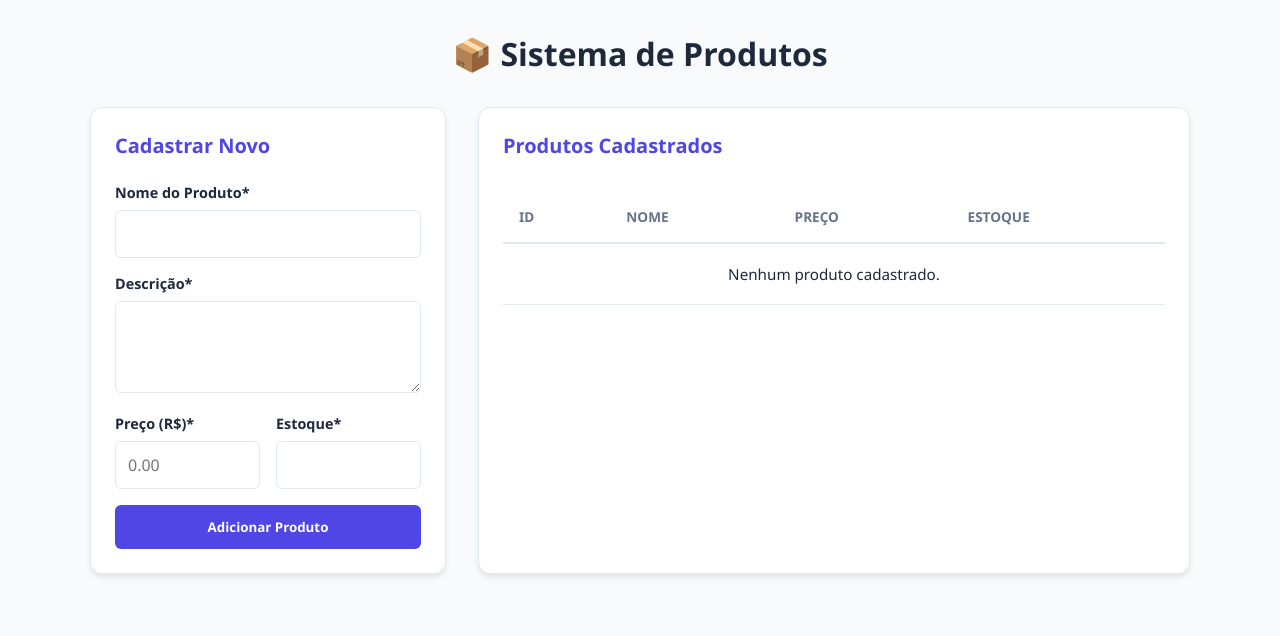
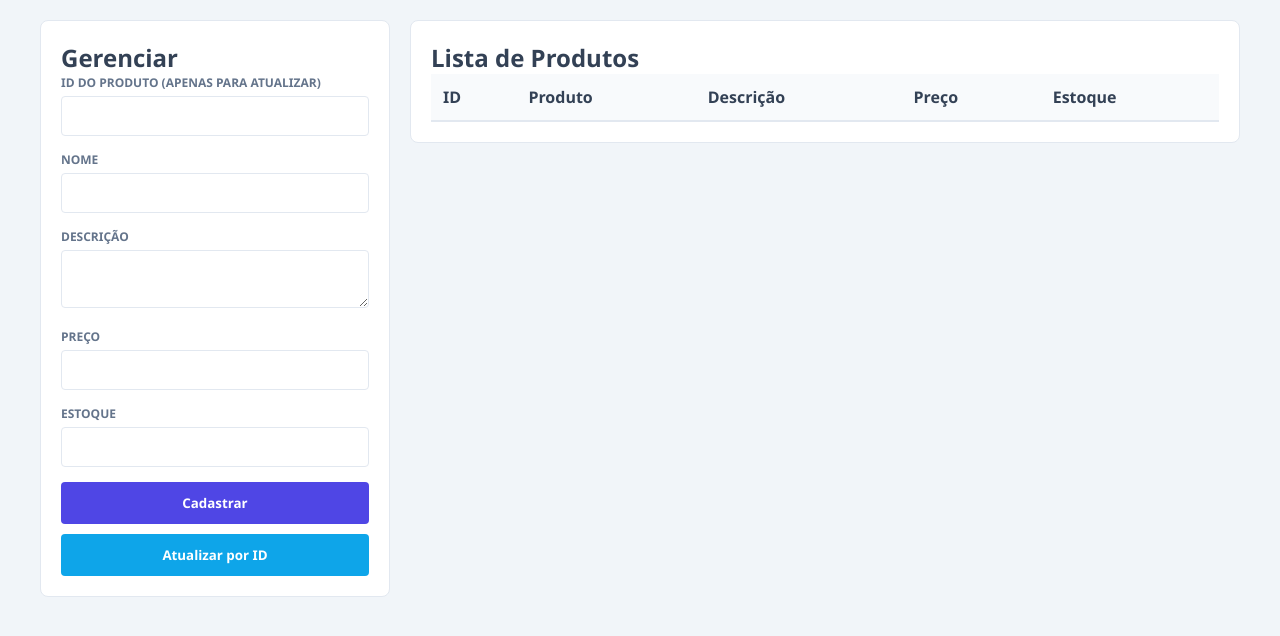
Before and after one commit to LucasLiaw25/L-Essense, a PHP site: page /dashboard.php in a window 1280 px wide. Shown: the top 636 px of the page. Run offline with PHP 8.4, Linux system fonts and the light colour scheme; lists and menus that the app fills with data are empty.

Commit message:
feat: Lógica de edição de produtos

```diff
--- a/liaw/dashboard.php
+++ b/liaw/dashboard.php
@@ -25,23 +25,50 @@ function addProduct(Product $product) {
     return $product;
 }
 
+function updateProduct(Product $productRequest, int $id) {
+    $found = false;
+    foreach ($_SESSION['listProducts'] as $product) {
+        if ($product->id == $id) {
+            if (!empty($productRequest->name)) $product->name = $productRequest->name;
+            if (!empty($productRequest->description)) $product->description = $productRequest->description;
+            if ($productRequest->price > 0) $product->price = $productRequest->price;
+            if ($productRequest->storage >= 0) $product->storage = $productRequest->storage;
+            $found = true;
+            break;
+        }
+    }
+    return $found;
+}
+
 if ($_SERVER['REQUEST_METHOD'] === 'POST') {
-    if (
-        empty($_POST['product_name']) ||
-        empty($_POST['product_description']) ||
-        empty($_POST['product_price']) ||
-        !isset($_POST['product_storage'])
-    ) {
-        $message = "<div class='alert error'>Erro: Todos os campos devem estar preenchidos!</div>";
+    $action = $_POST['action'] ?? 'create';
+
+    if ($action === 'create') {
+        if (empty($_POST['product_name']) || empty($_POST['product_description']) || empty($_POST['product_price'])) {
+            $message = "<div class='alert error'>Erro: Preencha os campos obrigatórios para cadastro!</div>";
         } else {
-        $name = $_POST['product_name'];
-        $description = $_POST['product_description'];
-        $price = (float) str_replace(',', '.', $_POST['product_price']);
-        $storage = (int) $_POST['product_storage'];
-
-        $product = new Product($name, $description, $price, $storage);
+            $product = new Product(
+                $_POST['product_name'],
+                $_POST['product_description'],
+                (float) str_replace(',', '.', $_POST['product_price']),
+                (int) $_POST['product_storage']
+            );
             addProduct($product);
-        $message = "<div class='alert success'>Produto cadastrado com sucesso!</div>";
+            $message = "<div class='alert success'>Produto cadastrado!</div>";
+        }
+    } elseif ($action === 'update') {
+        $id = (int) $_POST['product_id'];
+        $productReq = new Product(
+            $_POST['product_name'] ?? '',
+            $_POST['product_description'] ?? '',
+            (float) str_replace(',', '.', ($_POST['product_price'] ?? '0')),
+            (int) ($_POST['product_storage'] ?? 0)
+        );
+        if (updateProduct($productReq, $id)) {
+            $message = "<div class='alert success'>Produto #$id atualizado!</div>";
+        } else {
+            $message = "<div class='alert error'>Produto #$id não encontrado!</div>";
+        }
     }
 }
 ?>
@@ -50,138 +77,94 @@ if ($_SERVER['REQUEST_METHOD'] === 'POST') {
 <html lang="pt-br">
 <head>
     <meta charset="UTF-8">
-    <meta name="viewport" content="width=device-width, initial-scale=1.0">
     <title>Gerenciador de Estoque</title>
     <style>
         :root {
             --primary: #4f46e5;
-            --primary-hover: #4338ca;
-            --bg: #f8fafc;
-            --card-bg: #ffffff;
-            --text: #1e293b;
-            --text-light: #64748b;
+            --secondary: #0ea5e9;
+            --bg: #f1f5f9;
+            --card: #ffffff;
+            --text: #334155;
             --border: #e2e8f0;
-            --success: #22c55e;
-            --error: #ef4444;
         }
-
-        * { box-sizing: border-box; margin: 0; padding: 0; font-family: 'Segoe UI', system-ui, sans-serif; }
-        body { background-color: var(--bg); color: var(--text); padding: 2rem; }
-        .container { max-width: 1100px; margin: 0 auto; }
-        header { margin-bottom: 2rem; text-align: center; }
-        .grid { display: grid; grid-template-columns: 1fr 2fr; gap: 2rem; }
-        @media (max-width: 850px) { .grid { grid-template-columns: 1fr; } }
-        .card {
-            background: var(--card-bg);
-            padding: 1.5rem;
-            border-radius: 12px;
-            box-shadow: 0 4px 6px -1px rgba(0,0,0,0.1);
-            border: 1px solid var(--border);
-        }
-        h2 { margin-bottom: 1.5rem; font-size: 1.25rem; color: var(--primary); }
-        .input-group { margin-bottom: 1rem; }
-        label { display: block; margin-bottom: 0.5rem; font-size: 0.9rem; font-weight: 600; }
-        input, textarea {
-            width: 100%;
-            padding: 0.75rem;
-            border: 1px solid var(--border);
-            border-radius: 6px;
-            font-size: 1rem;
-            transition: border 0.2s;
-        }
-        input:focus { outline: none; border-color: var(--primary); }
-        .row { display: flex; gap: 1rem; }
-        .row .input-group { flex: 1; }
-        .btn-primary {
-            width: 100%;
-            background: var(--primary);
-            color: white;
-            padding: 0.8rem;
-            border: none;
-            border-radius: 6px;
-            font-weight: 600;
-            cursor: pointer;
-            transition: background 0.2s;
-        }
-        .btn-primary:hover { background: var(--primary-hover); }
-        .table-container { overflow-x: auto; }
-        table { width: 100%; border-collapse: collapse; margin-top: 0.5rem; }
-        th { text-align: left; padding: 1rem; border-bottom: 2px solid var(--border); color: var(--text-light); font-size: 0.85rem; text-transform: uppercase; }
-        td { padding: 1rem; border-bottom: 1px solid var(--border); font-size: 0.95rem; }
-        .alert { padding: 1rem; border-radius: 6px; margin-bottom: 1.5rem; text-align: center; font-weight: 600; }
-        .alert.success { background: #dcfce7; color: #166534; border: 1px solid #bbf7d0; }
-        .alert.error { background: #fee2e2; color: #991b1b; border: 1px solid #fecaca; }
+        * { box-sizing: border-box; margin: 0; padding: 0; font-family: 'Segoe UI', sans-serif; }
+        body { background: var(--bg); color: var(--text); padding: 20px; }
+        .container { max-width: 1200px; margin: 0 auto; }
+        .grid { display: grid; grid-template-columns: 350px 1fr; gap: 20px; }
+        .card { background: var(--card); padding: 20px; border-radius: 8px; border: 1px solid var(--border); height: fit-content; }
+        .input-group { margin-bottom: 15px; }
+        label { display: block; font-size: 12px; font-weight: bold; margin-bottom: 5px; text-transform: uppercase; color: #64748b; }
+        input, textarea { width: 100%; padding: 10px; border: 1px solid var(--border); border-radius: 4px; }
+        .btn-primary { width: 100%; padding: 12px; background: var(--primary); color: white; border: none; border-radius: 4px; cursor: pointer; font-weight: bold; }
+        .btn-update { background: var(--secondary); margin-top: 10px; }
+        table { width: 100%; border-collapse: collapse; }
+        th { text-align: left; padding: 12px; background: #f8fafc; border-bottom: 2px solid var(--border); }
+        td { padding: 12px; border-bottom: 1px solid var(--border); }
+        .alert { padding: 15px; border-radius: 4px; margin-bottom: 20px; font-weight: bold; }
+        .success { background: #dcfce7; color: #166534; }
+        .error { background: #fee2e2; color: #991b1b; }
+        .id-badge { background: #e2e8f0; padding: 2px 6px; border-radius: 4px; font-size: 11px; }
     </style>
 </head>
 <body>
 
 <div class="container">
-    <header>
-        <h1>📦 Sistema de Produtos</h1>
-    </header>
-
     <?= $message ?>
-
     <div class="grid">
-        <section class="card">
-            <h2>Cadastrar Novo</h2>
+        <aside class="card">
+            <h2>Gerenciar</h2>
             <form method="POST">
+                <input type="hidden" name="action" id="form_action" value="create">
                 <div class="input-group">
-                    <label>Nome do Produto*</label>
-                    <input type="text" name="product_name" required>
-                </div>
-
-                <div class="input-group">
-                    <label>Descrição*</label>
-                    <textarea name="product_description" rows="3" required></textarea>
-                </div>
-
-                <div class="row">
-                    <div class="input-group">
-                        <label>Preço (R$)*</label>
-                        <input type="text" name="product_price" required placeholder="0.00">
+                    <label>ID do Produto (Apenas para atualizar)</label>
+                    <input type="number" name="product_id">
                 </div>
                 <div class="input-group">
-                        <label>Estoque*</label>
-                        <input type="number" name="product_storage" required>
+                    <label>Nome</label>
+                    <input type="text" name="product_name">
                 </div>
+                <div class="input-group">
+                    <label>Descrição</label>
+                    <textarea name="product_description"></textarea>
                 </div>
+                <div class="input-group">
+                    <label>Preço</label>
+                    <input type="text" name="product_price">
+                </div>
+                <div class="input-group">
+                    <label>Estoque</label>
+                    <input type="number" name="product_storage">
+                </div>
+                <button type="submit" name="action" value="create" class="btn-primary">Cadastrar</button>
+                <button type="submit" name="action" value="update" class="btn-primary btn-update">Atualizar por ID</button>
+            </form>
+        </aside>
 
-                <button type="submit" class="btn-primary">Adicionar Produto</button>
-            </form>
-        </section>
-
-        <section class="card">
-            <h2>Produtos Cadastrados</h2>
-            <div class="table-container">
+        <main class="card">
+            <h2>Lista de Produtos</h2>
             <table>
                 <thead>
                     <tr>
                         <th>ID</th>
-                            <th>Nome</th>
+                        <th>Produto</th>
+                        <th>Descrição</th>
                         <th>Preço</th>
                         <th>Estoque</th>
                     </tr>
                 </thead>
                 <tbody>
-                        <?php if (empty($_SESSION['listProducts'])): ?>
-                            <tr>
-                                <td colspan="4" style="text-align:center; padding: 20px;">Nenhum produto cadastrado.</td>
-                            </tr>
-                        <?php else: ?>
                     <?php foreach ($_SESSION['listProducts'] as $p): ?>
                     <tr>
-                                    <td>#<?= $p->id ?></td>
+                        <td><span class="id-badge">#<?= $p->id ?></span></td>
                         <td><strong><?= htmlspecialchars($p->name) ?></strong></td>
+                        <td><?= htmlspecialchars($p->description) ?></td>
                         <td>R$ <?= number_format($p->price, 2, ',', '.') ?></td>
-                                    <td><?= $p->storage ?> un.</td>
+                        <td><?= $p->storage ?> un</td>
                     </tr>
                     <?php endforeach; ?>
-                        <?php endif; ?>
                 </tbody>
             </table>
-            </div>
-        </section>
+        </main>
     </div>
 </div>
 
```
Lines whose indentation alone changed are shown as unchanged.
